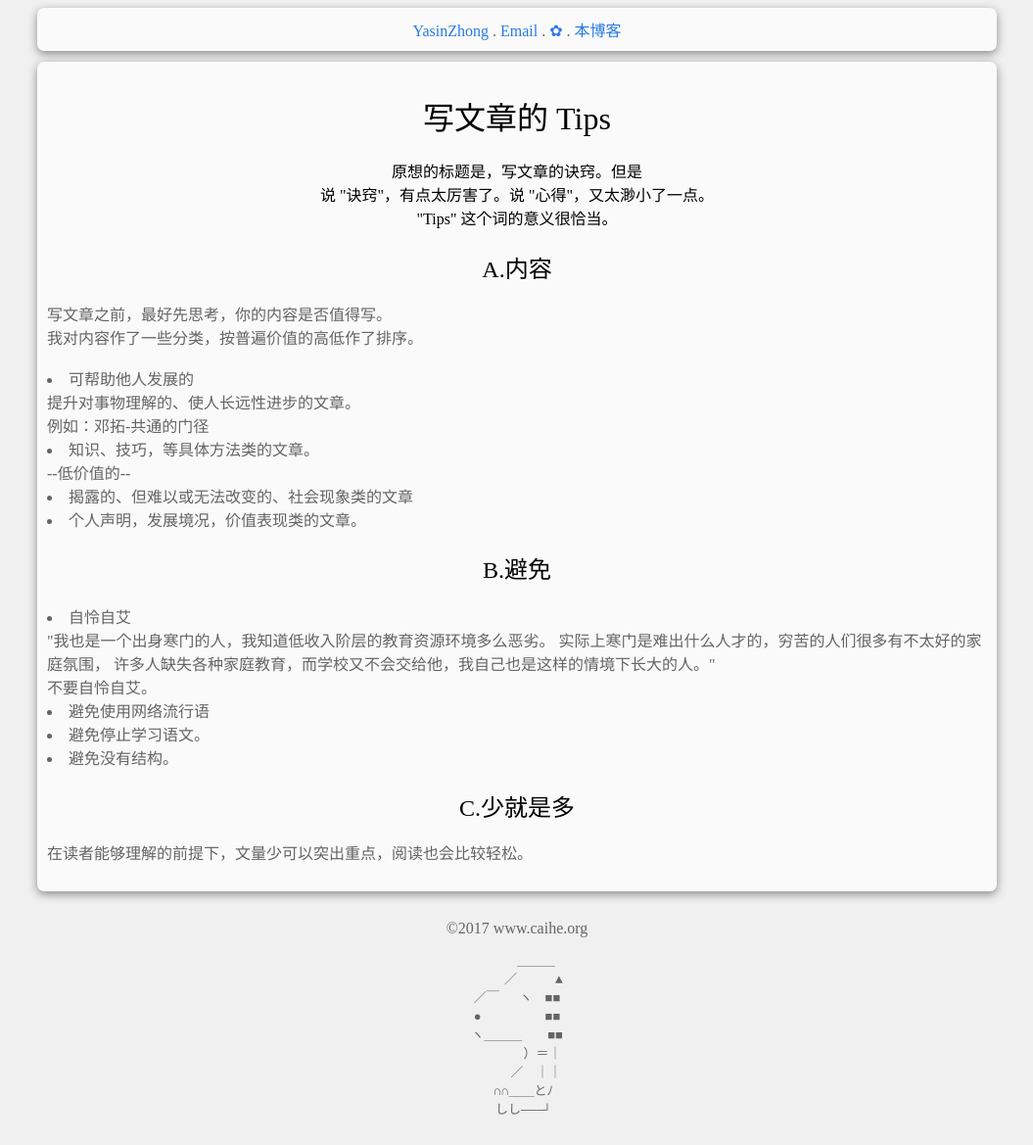
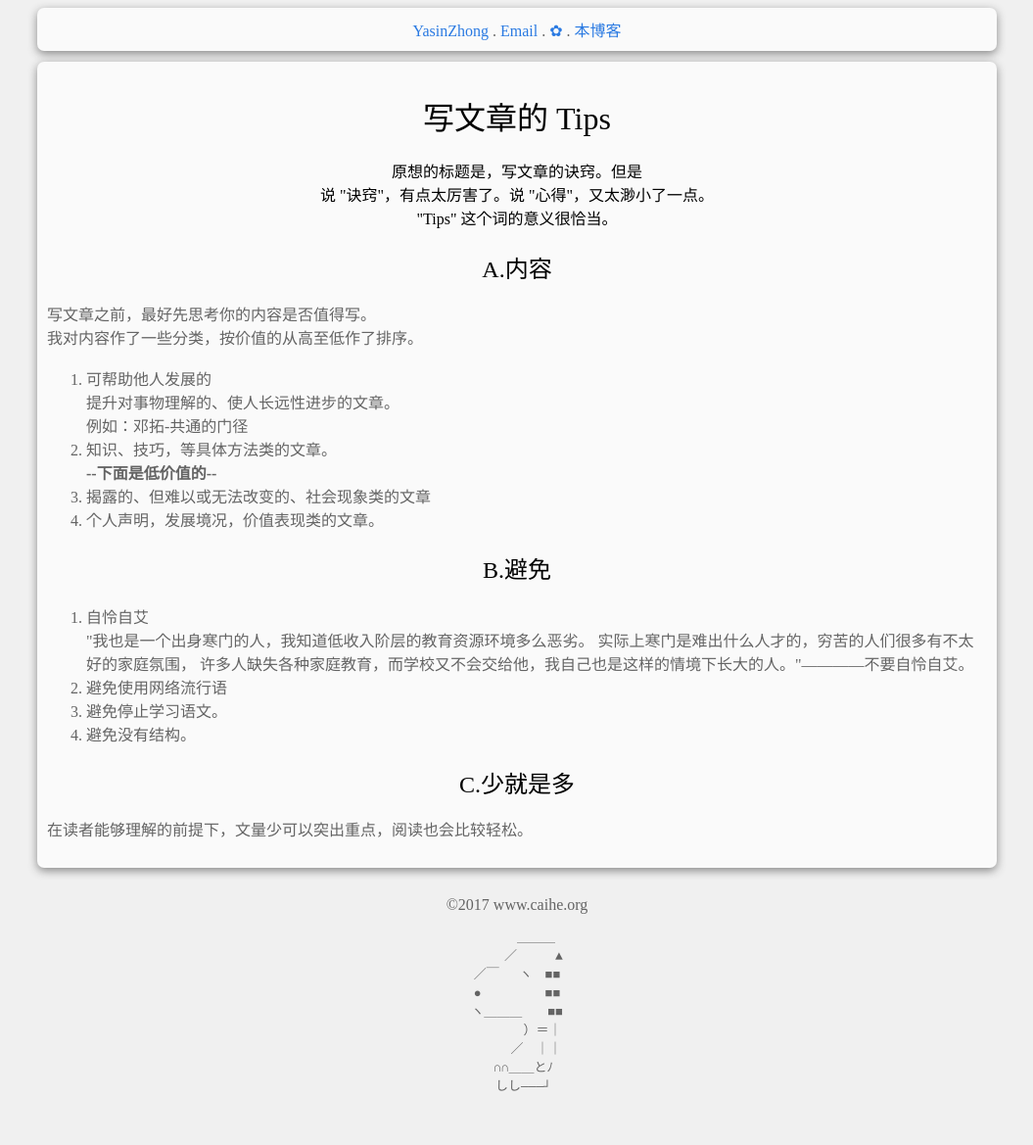
Before and after one commit to YasinZhong/yasinzhong.github.io, a Jekyll site: the page built from _posts/2018-1-4-SuccessfulWritting.html, in a window 1280 px wide. Shown: the whole page at 98% size, without its empty margins (112-1167 px from the left). Built offline with Jekyll 4.4.1, drawn with Linux system fonts in a browser that asks for light colours; comment, search, counter and statistics services are not loaded; after the commit the page ends 1145 px from its top, so only the background shows below that.

Commit message:
2018/03/01

```diff
--- a/_posts/2018-1-4-SuccessfulWritting.html
+++ b/_posts/2018-1-4-SuccessfulWritting.html
@@ -14,30 +14,31 @@ title: 写文章的 Tips
 
 <h2>A.内容</h2>
 <p>
-写文章之前，最好先思考，你的内容是否值得写。<br/>
-我对内容作了一些分类，按普遍价值的高低作了排序。
+写文章之前，最好先思考你的内容是否值得写。<br/>
+我对内容作了一些分类，按价值的从高至低作了排序。
 <br/>
+<ol>
 <li>可帮助他人发展的</li>
 提升对事物理解的、使人长远性进步的文章。
 <br/>例如：邓拓-共通的门径
 <li>知识、技巧，等具体方法类的文章。</li>
---低价值的--<br/>
+	<b>--下面是低价值的--</b>
 <li>揭露的、但难以或无法改变的、社会现象类的文章</li>
 <li>个人声明，发展境况，价值表现类的文章。</li>
+</ol>
 </p>
 
 
 <h2>B.避免</h2>
-<p>
+<p><ol>
 <li>自怜自艾</li>
 "我也是一个出身寒门的人，我知道低收入阶层的教育资源环境多么恶劣。
 实际上寒门是难出什么人才的，穷苦的人们很多有不太好的家庭氛围，
-许多人缺失各种家庭教育，而学校又不会交给他，我自己也是这样的情境下长大的人。"<br/>
-不要自怜自艾。
+许多人缺失各种家庭教育，而学校又不会交给他，我自己也是这样的情境下长大的人。"————不要自怜自艾。
 <li>避免使用网络流行语</li>
 <li>避免停止学习语文。</li>
 <li>避免没有结构。</li>
-</p>
+</ol></p>
 
 
 <h2> C.少就是多</h2>
```
